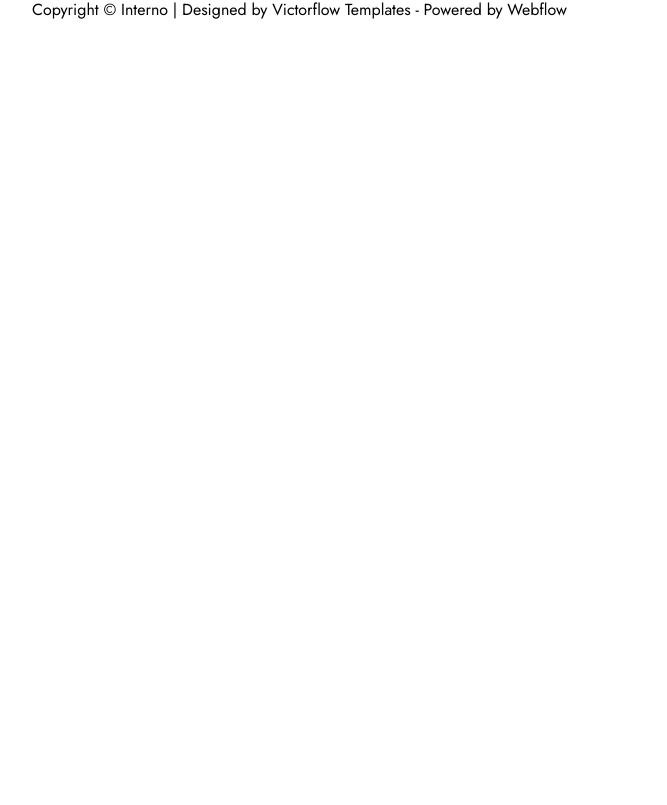
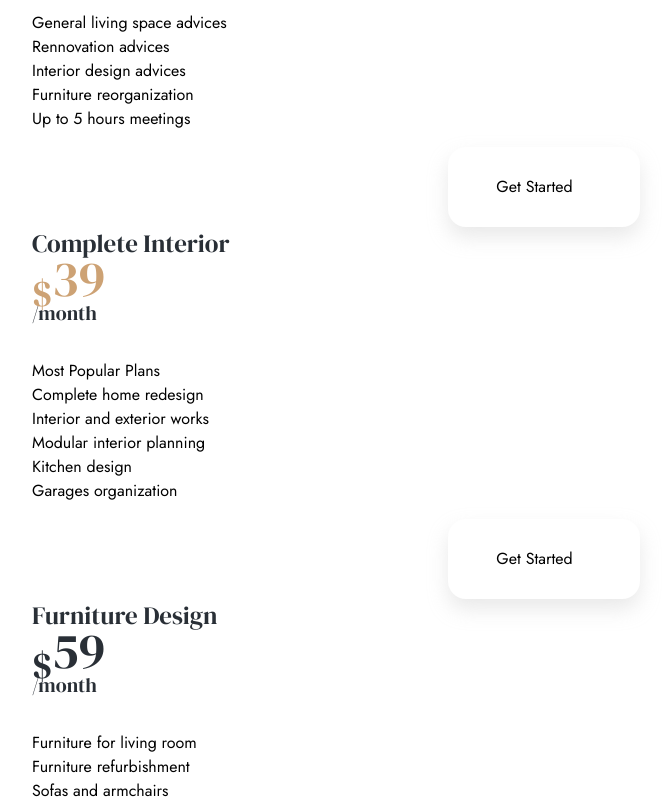
Before and after one commit to gregoryusip/interior-design-website, a Nuxt app: page /pricing in a window 1280 px wide. Shown: the part 648-1453 px from the top of the page, without its empty margins (96-763 px from the left). Before the commit the page ends 800 px from the top, so only its background shows below. Built offline with nearby package versions, Linux system fonts and the light colour scheme.

Commit message:
feat: pricing page

```diff
--- /dev/null
+++ b/pages/pricing.vue
@@ -0,0 +1,118 @@
+<template>
+  <div class="pricing">
+    <UiPageHeader
+      :img="'pricing-plan.jpg'"
+      :title="'Pricing & Plan'"
+      :subtitle="'Home / Pricing'"
+    />
+
+    <div class="site-container py-20 lg:py-36">
+      <div class="pricing--container">
+        <div
+          v-for="(item, i) in pricing"
+          :key="`pricing-${i}`"
+          class="pricing--container__wrapper"
+        >
+          <div class="pricing--container__wrapper--box">
+            <h3 class="pricing--container__wrapper--box__title">
+              {{ item.title }}
+            </h3>
+            <h1
+              class="pricing--container__wrapper--box__price"
+              :class="{ 'text-primary-one': item.most_popular }"
+            >
+              <sub>$</sub>{{ item.price }}
+            </h1>
+            <h5 class="mb-8">/month</h5>
+
+            <div class="pricing--container__wrapper--box__divider">
+              <div
+                v-if="item.most_popular"
+                class="pricing--container__wrapper--box__divider--most"
+              >
+                <p>Most Popular Plans</p>
+              </div>
+              <div
+                class="pricing--container__wrapper--box__divider--line"
+                :class="{
+                  'bg-primary-two': item.most_popular,
+                  'bg-primary-one ': !item.most_popular,
+                }"
+              ></div>
+            </div>
+
+            <div class="mb-4">
+              <p
+                v-for="(benefit, i) in item.benefit"
+                :key="`benefit-${i}`"
+                class="pricing--container__wrapper--box__benefit"
+              >
+                {{ benefit }}
+              </p>
+            </div>
+
+            <UiButtonArrow
+              class="mx-auto"
+              :class="{
+                button__brown: !item.most_popular,
+                button__dark: item.most_popular,
+              }"
+              :text="'Get Started'"
+            />
+          </div>
+        </div>
+      </div>
+    </div>
+  </div>
+</template>
+
+<script>
+export default {
+  name: 'PricingPage',
+  data() {
+    return {
+      pricing: [
+        {
+          id: 1,
+          title: 'Design Advices',
+          price: 29,
+          most_popular: false,
+          benefit: [
+            'General living space advices',
+            'Rennovation advices',
+            'Interior design advices',
+            'Furniture reorganization',
+            'Up to 5 hours meetings',
+          ],
+        },
+        {
+          id: 2,
+          title: 'Complete Interior',
+          price: 39,
+          most_popular: true,
+          benefit: [
+            'Complete home redesign',
+            'Interior and exterior works',
+            'Modular interior planning',
+            'Kitchen design',
+            'Garages organization',
+          ],
+        },
+        {
+          id: 3,
+          title: 'Furniture Design',
+          price: 59,
+          most_popular: false,
+          benefit: [
+            'Furniture for living room',
+            'Furniture refurbishment',
+            'Sofas and armchairs',
+            'Tables and chairs',
+            'Kitchens',
+          ],
+        },
+      ],
+    }
+  },
+}
+</script>
```
